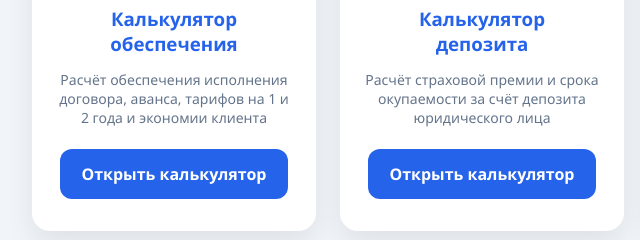
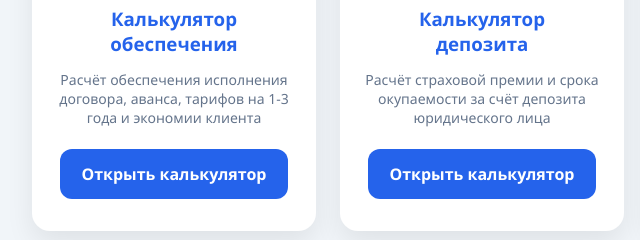
Before and after one commit to marcenflow-source/Calculator, a plain HTML site: page index.html in a window 1280 px wide. Shown: the part 280-520 px from the top of the page, 158-798 px from the left. Drawn offline with Linux system fonts and the light colour scheme.

Commit message:
Update index.html

```diff
--- a/index.html
+++ b/index.html
@@ -117,7 +117,7 @@ h1{
             <h3>Калькулятор обеспечения</h3>
             <p>
                 Расчёт обеспечения исполнения договора, аванса,
-                тарифов на 1 и 2 года и экономии клиента
+                тарифов на 1-3 года и экономии клиента
             </p>
             <a class="button" href="calc_obes.html">
                 Открыть калькулятор
```
